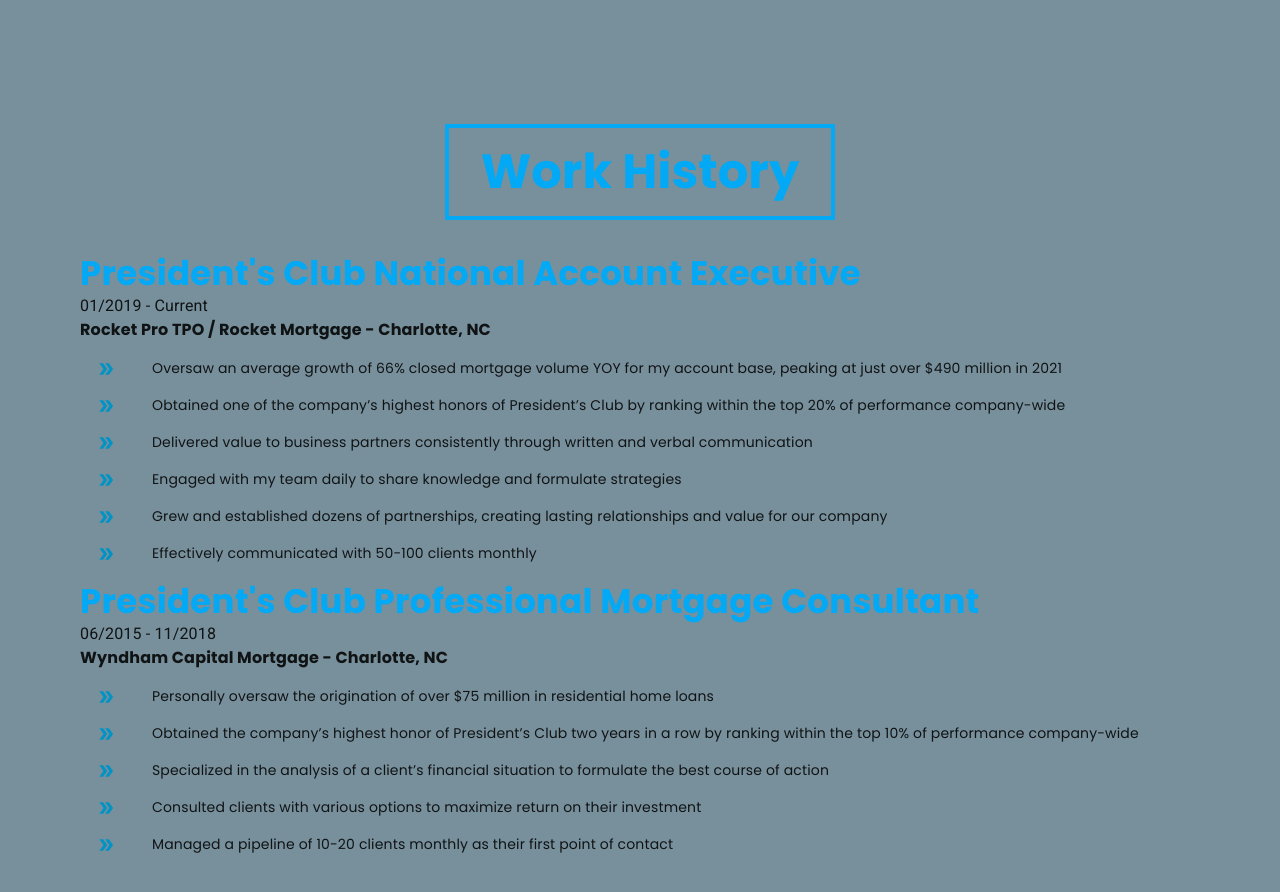
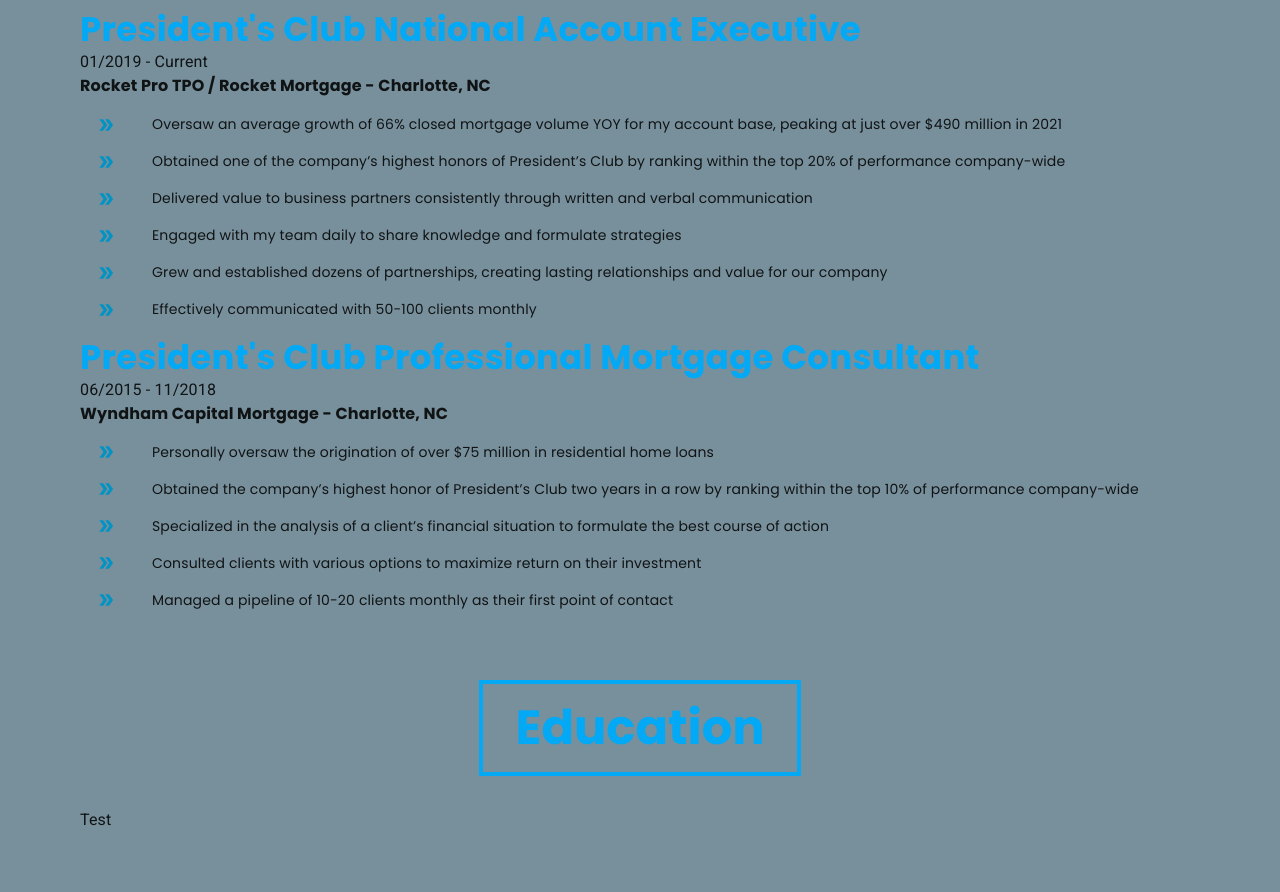
Before and after one commit to jpal91/resume, a Next.js app: page / in a window 1280 px wide. Shown: the part 1720-2612 px from the top of the page. Built offline with nearby package versions, Linux system fonts and the light colour scheme.

Commit message:
added initial education section

```diff
--- /dev/null
+++ b/components/Sections/Education.js
@@ -0,0 +1,54 @@
+import { useState, useEffect } from 'react'
+import { connect } from 'react-redux'
+import Grid from '@mui/material/Grid'
+import Typography from '@mui/material/Typography'
+import Fade from '@mui/material/Fade'
+import { InView, useInView } from 'react-intersection-observer'
+import { keyframes } from '@emotion/react'
+
+import { setBGColor } from '../../actions'
+
+const slideIn = keyframes`
+    from {
+        transform: translateY(100px);
+        opacity: 0;
+    }
+
+    to {
+        transform: translateY(0px);
+        opacity: 1;
+    }
+`
+
+const Education = (props) => {
+    const { setBGColor } = props
+    const [inView, setInView] = useState(false)
+    const [eduRef, eduInView] = useInView()
+
+    useEffect(() => {
+        if (!eduInView) return
+        setBGColor('default')
+    }, [eduInView])
+
+    return (
+        <InView onChange={setInView} triggerOnce={true}>
+            {({ ref }) => (
+                <>
+                    <div ref={ref}></div>
+                    <Fade in={inView} timeout={{ enter: 1000 }}>
+                        <Grid item xs={12} sx={{ display: 'flex', justifyContent: 'center', flexDirection: 'column', alignItems: 'center', }}>
+                            <Typography variant='h3' sx={{ border: `${4/16}rem solid`, py: 2, px: 4}}>Education</Typography>
+                        </Grid>
+                    </Fade>
+
+                        <Grid item xs={12} sx={{p: 2, mt: 2, animation: inView && `${slideIn} 0.5s ease-in 0.5s forwards`, opacity: 0 }}>
+                            <Typography>Test</Typography>
+                        </Grid>
+                    <div ref={eduRef}></div>
+                </>
+            )}
+        </InView>
+    )
+}
+
+export default connect(null, { setBGColor })(Education)
--- a/components/Sections/Skills.js
+++ b/components/Sections/Skills.js
@@ -94,7 +94,7 @@
 							<Typograhpy variant="h3" sx={{ border: `${4/16}rem solid`, py: 2, px: 4,}}>Skills</Typograhpy>
 						</Grid>
 					</Fade>
-					<Grid container sx={{ display: "flex", mt: 2 }}>
+					<Grid item xs={12} sx={{ display: "flex", mt: 2 }}>
 						<Fade
 							in={inView && skillsDisplay < 2}
 							ref={ref}
--- a/components/Sections/WorkHistory.js
+++ b/components/Sections/WorkHistory.js
@@ -1,31 +1,42 @@
-import React,{ useState, useRef } from 'react'
+import React,{ useState, useEffect } from 'react'
+import { connect } from 'react-redux'
 import Grid from '@mui/material/Grid'
 import Typography from '@mui/material/Typography'
 import Fade from '@mui/material/Fade'
 import Slide from '@mui/material/Slide'
 import Divider from '@mui/material/Divider'
+import Box from '@mui/material/Box'
 import List from '@mui/material/List'
 import ListItem from '@mui/material/ListItem';
 import ListItemIcon from '@mui/material/ListItemIcon';
 import ListItemText from '@mui/material/ListItemText';
 import DoubleArrowIcon from '@mui/icons-material/DoubleArrow';
-import { InView } from "react-intersection-observer";
+import { InView, useInView } from "react-intersection-observer";
 import { keyframes } from '@emotion/react'
+
+import { setBGColor } from '../../actions'
 
 const slideIn = keyframes`
     from {
         transform: translateY(100px);
+        opacity: 0;
     }
 
     to {
         transform: translateY(0px);
+        opacity: 1;
     }
 `
 
 const WorkHistory = (props) => {
-    const { workInfo } = props
+    const { workInfo, setBGColor } = props
     const [inView, setInView] = useState(false)
-    const containerRef = useRef(null)
+    const [workRef, workInView] = useInView()
+
+    useEffect(() => {
+        if (!workInView) return
+        setBGColor('default')
+    }, [workInView])
 
     return (
         <InView onChange={setInView} triggerOnce={true}>
@@ -42,14 +53,13 @@
                          }}/> */}
                 </Grid>
             </Fade>
-            {/* <Slide direction='up' in={inView} timeout={{ enter: 1000 }} container={containerRef.current}> */}
-            <Fade in={inView} timeout={{ enter: 1000 }}>
-            <Grid ref={ref} item xs={12} sx={{p: 2, mt: 2, animation: inView && `${slideIn} 0.5s ease-in forwards`}}>
+            {/* <Fade in={inView} timeout={{ enter: 1000 }}> */}
+            <Grid ref={ref} item xs={12} sx={{p: 2, mt: 2,}}>
                 {workInfo.jobs.map((e) => {
                     const { name, startDate, endDate, title, location, bulletPoints } = e
 
                     return (
-                        <React.Fragment key={name}>
+                        <Box key={name} sx={{ animation: inView && `${slideIn} 0.5s linear 0.5s forwards`, opacity: 0 }}>
 
                             <Typography variant='h4'>{title}</Typography>
                             <Typography>{`${startDate} - ${endDate ? endDate : 'Current'}`}</Typography>
@@ -69,13 +79,12 @@
                             </Fade>
                         ))}
                         </List>
-                        </React.Fragment>
+                        </Box>
                     )
                 })}
             </Grid>
-            {/* </Slide> */}
-            </Fade>
-            <div ></div>
+            {/* </Fade> */}
+            <div ref={workRef}></div>
             </React.Fragment>
         )
         }
@@ -83,4 +92,5 @@
     )
 }
 
-export default WorkHistory
+
+export default connect(null, { setBGColor })(WorkHistory)
--- a/pages/index.js
+++ b/pages/index.js
@@ -16,6 +16,7 @@
 import Terminal from '../components/Splash/Terminal'
 import Skills from '../components/Sections/Skills';
 import WorkHistory from '../components/Sections/WorkHistory'
+import Education from '../components/Sections/Education';
 
 import { setSplash, setBGColor } from '../actions'
 
@@ -85,13 +86,16 @@
 					</Grid>
 				</Grid>
 				<Grid container sx={{ display: 'flex', flexDirection: 'row', alignItems: 'center',
-				pb: 50
+				height: '100vh', alignContent: 'flex-start'
 				}}>
 
 					<Skills icons={icons} skillsObj={skillsObj}/>
 				</Grid>
-				<Grid container sx={{ display: 'flex', pb: 40, flexDirection: 'column' }}>
+				<Grid container sx={{ display: 'flex', flexDirection: 'row', height: '100vh', alignContent: 'flex-start' }}>
 					<WorkHistory workInfo={workObj}/>
+				</Grid>
+				<Grid container sx={{ display: 'flex', pb: 40, flexDirection: 'column'}}>
+					<Education />
 				</Grid>
 			</Container>
 			{/* </Container> */}
--- a/reducers/index.js
+++ b/reducers/index.js
@@ -60,7 +60,7 @@
     }
 }
 
-const bgColor = (state='blueGrey.400', action) => {
+const bgColor = (state='default', action) => {
     if (action.type == 'SET_BG_COLOR') {
         return action.payload
     } else {
--- a/styles/theme/base/globals.js
+++ b/styles/theme/base/globals.js
@@ -1,25 +1,25 @@
 const globals = {
   html: {
-    scrollBehavior: "smooth"
+    // scrollBehavior: "smooth"
   },
   body: {
     transition: 'background-color 1s linear'
   },
-  "::-webkit-scrollbar": {
-    width: "10px",
-    visibility: 'hidden'
-  },
-  "::-webkit-scrollbar-track": {
-    visibility: "hidden"
-  },
-  "::-webkit-scrollbar-thumb": {
-    visibility: "hidden",
-    border: '5px solid gray',
-    borderRadius: '10px',
-    ":hover": {
-      visibility: 'visible'
-    }
-  },
+  // "::-webkit-scrollbar": {
+  //   width: "10px",
+  //   // visibility: 'hidden'
+  // },
+  // "::-webkit-scrollbar-track": {
+  //   // visibility: "hidden"
+  // },
+  // "::-webkit-scrollbar-thumb": {
+  //   // visibility: "hidden",
+  //   border: '5px solid gray',
+  //   borderRadius: '10px',
+  //   ":hover": {
+  //     visibility: 'visible'
+  //   }
+  // },
   "a:link": {
     color: 'cornflowerblue'
   },
```
